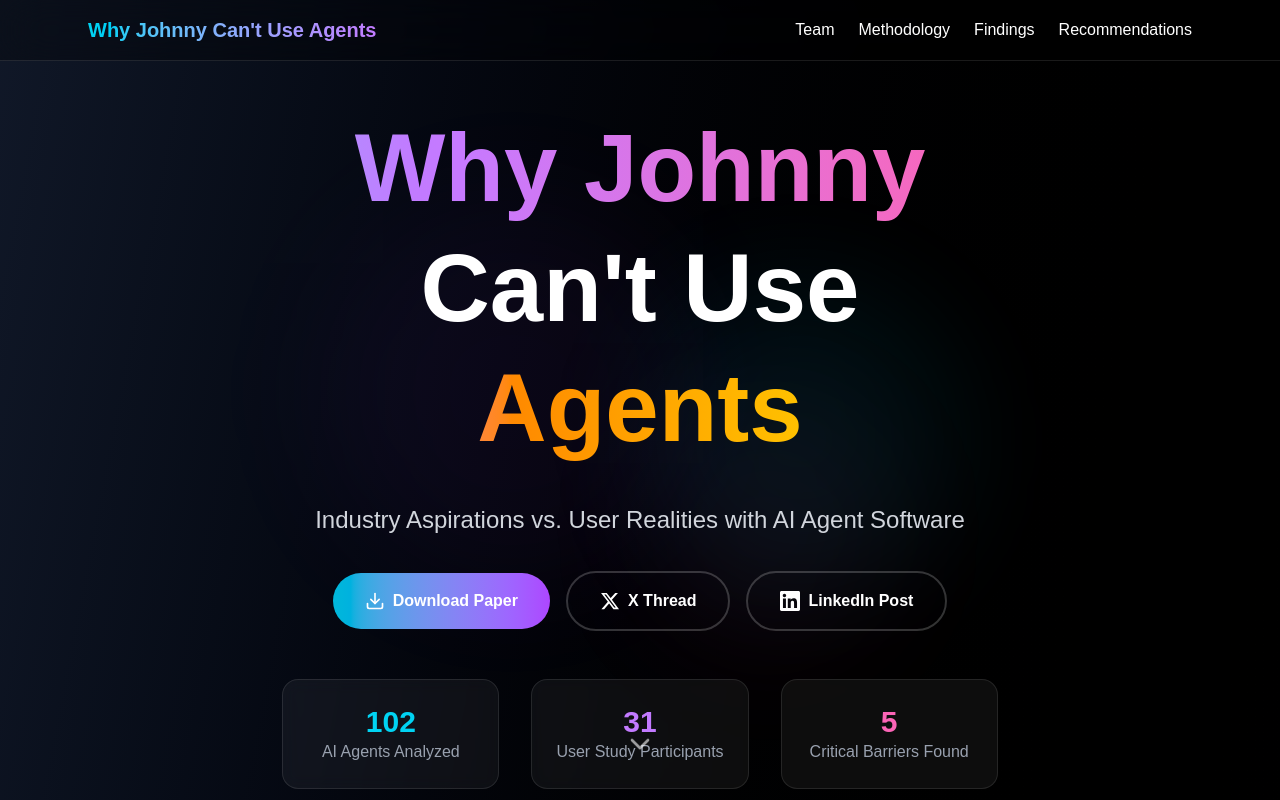
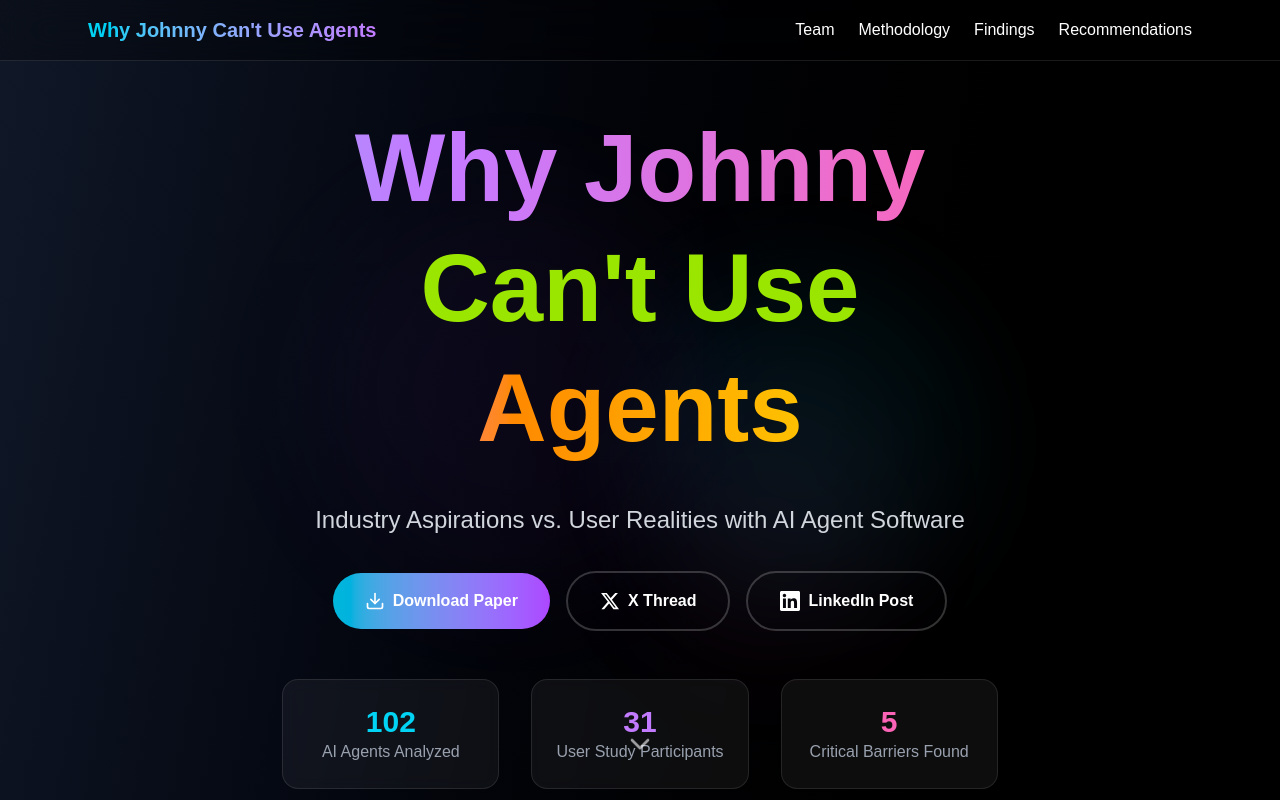
Before and after one commit to cmu-spuds/johnny-agents, a Next.js app: page / in a window 1280 px wide. Shown: the top 800 px of the page. Built offline with nearby package versions, Linux system fonts and the light colour scheme.

Commit message:
Fix formatting issues in descriptions and update footer text styling

```diff
--- a/src/app/page.tsx
+++ b/src/app/page.tsx
@@ -35,7 +35,7 @@ export default function Home() {
     {
       icon: <Brain className="w-6 h-6" />,
       title: "Misaligned Mental Models",
-      description: "Agent capabilities don&apos;t match user expectations",
+      description: "Agent capabilities don\'t match user expectations",
       color: "from-purple-500 to-pink-500"
     },
     {
@@ -47,7 +47,7 @@ export default function Home() {
     {
       icon: <Settings className="w-6 h-6" />,
       title: "Inflexible Collaboration",
-      description: "Rigid interaction styles that don&apos;t adapt",
+      description: "Rigid interaction styles that don\'t adapt",
       color: "from-blue-500 to-cyan-500"
     },
     {
@@ -124,7 +124,7 @@ export default function Home() {
                 Why Johnny
               </span>
               <br />
-              <span className="text-white">Can't Use</span>
+              <span className="text-lime-400">Can't Use</span>
               <br />
               <span className="bg-gradient-to-r from-pink-400 via-orange-400 to-yellow-400 bg-clip-text text-transparent animate-gradient-x">
                 Agents
@@ -651,9 +651,9 @@ export default function Home() {
           <p className="text-gray-400 mb-4">
             © 2025 Carnegie Mellon University. All rights reserved.
           </p>
-          <p className="text-sm text-gray-500">
-            This research was funded in part by the National Science Foundation under award #2316768.
-          </p>
+            <p className="text-sm text-gray-500">
+              This research was funded in part by the National Science Foundation under award #2316768.
+            </p>
         </div>
       </footer>
 
```
